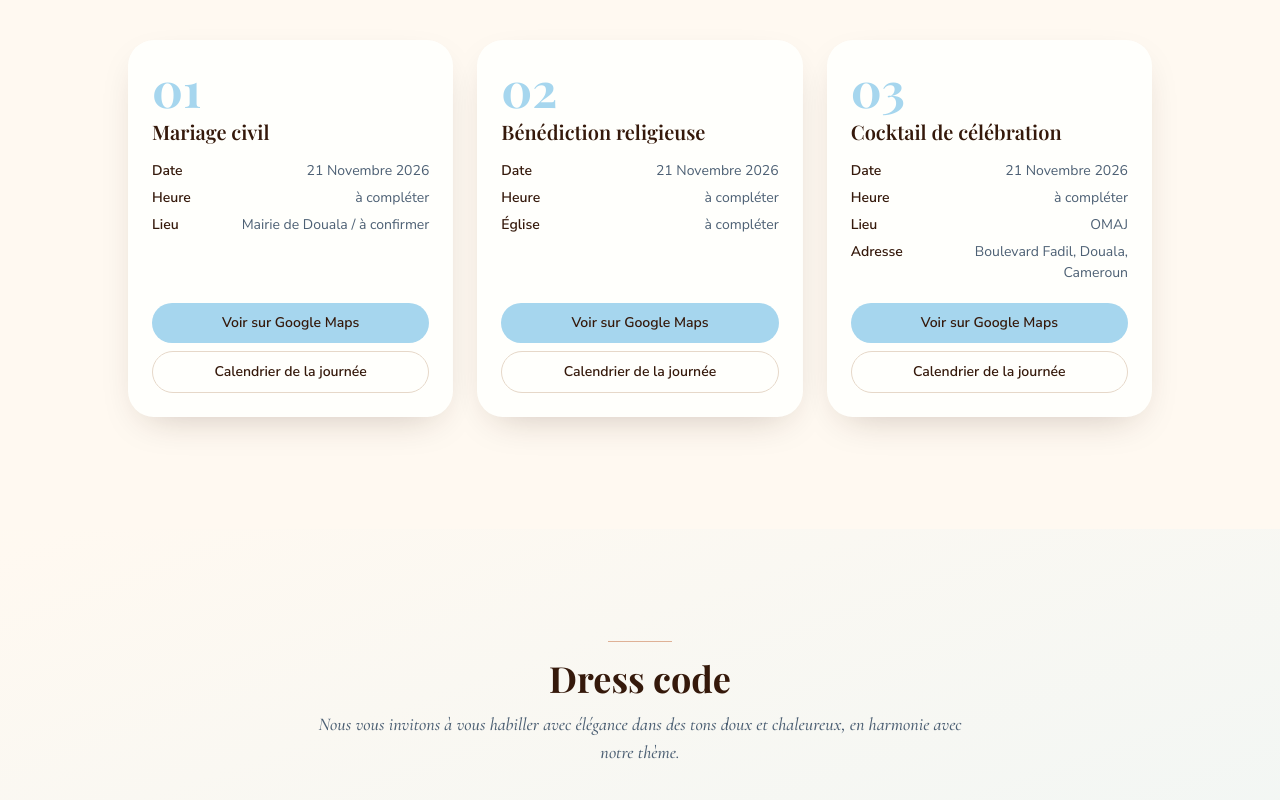
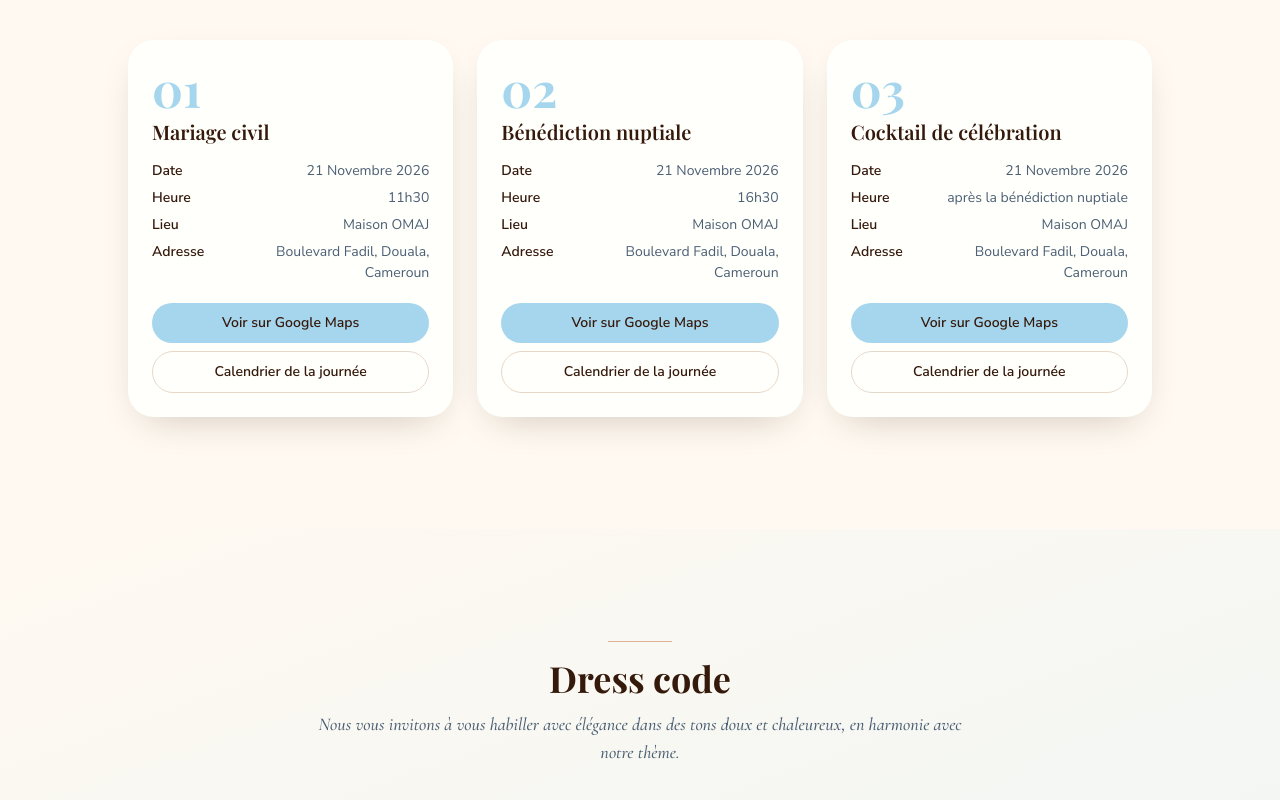
Before and after one commit to landrypro/SiteWeb_Mariage, a plain HTML site: page index.html in a window 1280 px wide. Shown: the part 2020-2820 px from the top of the page. Drawn offline with nearby package versions, Linux system fonts and the light colour scheme; a web font is replaced by a local one.

Commit message:
Actualiser le programme à Maison OMAJ

```diff
--- a/index.html
+++ b/index.html
@@ -209,7 +209,7 @@
               <p class="eyebrow" data-i18n="programEyebrow">Programme officiel</p>
               <h2 data-i18n="programTitle">Les temps forts de notre célébration</h2>
               <p class="section-intro font-display" data-i18n="programIntro">
-                Les horaires et adresses peuvent être affinés au fur et à mesure. Les cartes ci-dessous sont prêtes pour les mises à jour finales.
+                Trois moments pour célébrer ensemble à Maison OMAJ.
               </p>
             </div>
 
@@ -383,9 +383,9 @@
               <aside class="travel-sidebar">
                 <article class="map-card">
                   <span class="card-tag" data-i18n="travelMapTag">Carte interactive</span>
-                  <h3 data-i18n="travelMapTitle">Lieu du cocktail de célébration</h3>
+                  <h3 data-i18n="travelMapTitle">Lieu des célébrations</h3>
                   <p data-i18n="travelMapText">
-                    OMAJ, Boulevard Fadil, Douala, Cameroun.
+                    Maison OMAJ, Boulevard Fadil, Douala, Cameroun.
                   </p>
                   <a
                     class="button button-secondary"
@@ -394,7 +394,7 @@
                     rel="noreferrer"
                     data-i18n="travelMapButton"
                   >
-                    Voir OMAJ sur Google Maps
+                    Voir Maison OMAJ sur Google Maps
                   </a>
                 </article>
 
--- a/script.js
+++ b/script.js
@@ -152,10 +152,10 @@ const copy = {
     travelIntro:
       "Pour nos invités venant de l’extérieur.",
     travelMapTag: "Carte interactive",
-    travelMapTitle: "Lieu du cocktail de célébration",
+    travelMapTitle: "Lieu des célébrations",
     travelMapText:
-      "OMAJ, Boulevard Fadil, Douala, Cameroun.",
-    travelMapButton: "Voir OMAJ sur Google Maps",
+      "Maison OMAJ, Boulevard Fadil, Douala, Cameroun.",
+    travelMapButton: "Voir Maison OMAJ sur Google Maps",
     travelTipsTitle: "Conseils transport",
     travelWhatsappButton: "Demander de l’aide sur WhatsApp",
     contactsEyebrow: "Contacts utiles",
@@ -305,10 +305,10 @@ const copy = {
     travelIntro:
       "For our guests travelling from afar.",
     travelMapTag: "Interactive map",
-    travelMapTitle: "Celebration cocktail venue",
+    travelMapTitle: "Celebration venue",
     travelMapText:
-      "OMAJ, Boulevard Fadil, Douala, Cameroon.",
-    travelMapButton: "View OMAJ on Google Maps",
+      "Maison OMAJ, Boulevard Fadil, Douala, Cameroon.",
+    travelMapButton: "View Maison OMAJ on Google Maps",
     travelTipsTitle: "Transport tips",
     travelWhatsappButton: "Ask for help on WhatsApp",
     contactsEyebrow: "Helpful contacts",
@@ -352,32 +352,34 @@ const events = [
   {
     title: { fr: "Mariage civil", en: "Civil wedding" },
     date: { fr: "Date : 21 Novembre 2026", en: "Date: November 21, 2026" },
-    time: { fr: "Heure : à compléter", en: "Time: to be completed" },
-    venue: { fr: "Lieu : Mairie de Douala / à confirmer", en: "Venue: Douala City Hall / to be confirmed" },
-    address: { fr: "Adresse : à compléter", en: "Address: to be completed" },
+    time: { fr: "Heure : 11h30", en: "Time: 11:30 a.m." },
+    venue: { fr: "Lieu : Maison OMAJ", en: "Venue: Maison OMAJ" },
+    address: { fr: "Adresse : Boulevard Fadil, Douala, Cameroun", en: "Address: Boulevard Fadil, Douala, Cameroon" },
+    showAddress: true,
     notes: {
       fr: "Première étape officielle de notre engagement civil, dans la joie et la simplicité.",
       en: "The official civil step of our union, celebrated with joy and simplicity.",
     },
-    maps: "https://www.google.com/maps/search/?api=1&query=Mairie%20de%20Douala",
+    maps: "https://maps.app.goo.gl/b6bGTdXK2MFqE2Df6",
   },
   {
-    title: { fr: "Bénédiction religieuse", en: "Religious blessing" },
+    title: { fr: "Bénédiction nuptiale", en: "Nuptial blessing" },
     date: { fr: "Date : 21 Novembre 2026", en: "Date: November 21, 2026" },
-    time: { fr: "Heure : à compléter", en: "Time: to be completed" },
-    venue: { fr: "Église : à compléter", en: "Church: to be completed" },
-    address: { fr: "Adresse : à compléter", en: "Address: to be completed" },
+    time: { fr: "Heure : 16h30", en: "Time: 4:30 p.m." },
+    venue: { fr: "Lieu : Maison OMAJ", en: "Venue: Maison OMAJ" },
+    address: { fr: "Adresse : Boulevard Fadil, Douala, Cameroun", en: "Address: Boulevard Fadil, Douala, Cameroon" },
+    showAddress: true,
     notes: {
       fr: "Le cœur spirituel de cette journée, vécu dans la reconnaissance envers Dieu.",
       en: "The spiritual heart of the day, lived in gratitude before God.",
     },
-    maps: "https://www.google.com/maps/search/?api=1&query=Douala%20Cameroun",
+    maps: "https://maps.app.goo.gl/b6bGTdXK2MFqE2Df6",
   },
   {
     title: { fr: "Cocktail de célébration", en: "Celebration cocktail" },
     date: { fr: "Date : 21 Novembre 2026", en: "Date: November 21, 2026" },
-    time: { fr: "Heure : à compléter", en: "Time: to be completed" },
-    venue: { fr: "Lieu : OMAJ", en: "Venue: OMAJ" },
+    time: { fr: "Heure : après la bénédiction nuptiale", en: "Time: after the nuptial blessing" },
+    venue: { fr: "Lieu : Maison OMAJ", en: "Venue: Maison OMAJ" },
     address: { fr: "Adresse : Boulevard Fadil, Douala, Cameroun", en: "Address: Boulevard Fadil, Douala, Cameroon" },
     showAddress: true,
     notes: {
@@ -395,8 +397,8 @@ const faqs = [
       en: "How do I get there?",
     },
     a: {
-      fr: "Ajoutez ici les indications routières, les quartiers concernés et un lien direct vers Google Maps ou WhatsApp.",
-      en: "Add driving directions, neighborhood details, and a direct Google Maps or WhatsApp link here.",
+      fr: "Les trois célébrations ont lieu à Maison OMAJ, Boulevard Fadil, Douala. Utilisez le lien Google Maps dans le programme pour préparer votre trajet.",
+      en: "All three celebrations take place at Maison OMAJ, Boulevard Fadil, Douala. Use the Google Maps link in the schedule to plan your journey.",
     },
   },
   {
@@ -1017,11 +1019,11 @@ function createCalendarFile() {
     "BEGIN:VEVENT",
     "UID:carole-guy-landry-20261121@example.com",
     `DTSTAMP:${formatIcsTimestamp(new Date())}`,
-    "DTSTART;TZID=Africa/Douala:20261121T100000",
+    "DTSTART;TZID=Africa/Douala:20261121T113000",
     "DTEND;TZID=Africa/Douala:20261121T235900",
     "SUMMARY:Mariage de Carole & Guy Landry",
-    "LOCATION:Douala, Cameroun",
-    "DESCRIPTION:Journee complete de mariage a Douala. Le programme detaille sera precise prochainement.",
+    "LOCATION:Maison OMAJ\\, Boulevard Fadil\\, Douala\\, Cameroun",
+    "DESCRIPTION:Mariage civil à 11 h 30 et bénédiction nuptiale à 16 h 30\\, suivie du cocktail de célébration. Tous les moments ont lieu à Maison OMAJ.",
     "END:VEVENT",
     "END:VCALENDAR",
   ];
```
